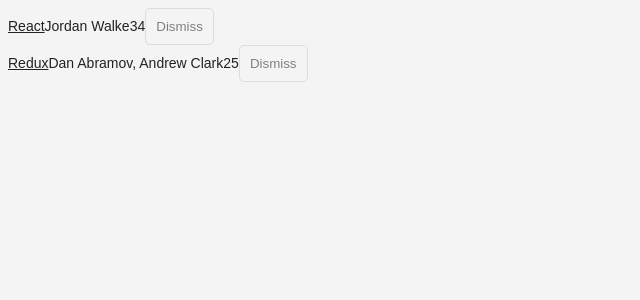
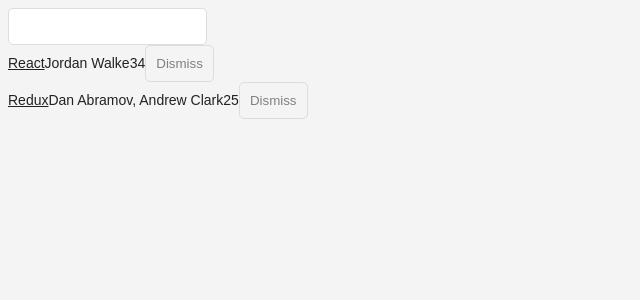
Before and after one commit to alfieqashwa/hackernews-hooks, a React (Create React App) app: page / in a window 1280 px wide. Shown: the top 300 px of the page, without its empty margins (0-640 px from the left). Built offline with nearby package versions, Linux system fonts and the light colour scheme.

Commit message:
create HOC isSearched

```diff
--- a/src/App.js
+++ b/src/App.js
@@ -20,17 +20,30 @@
   }
 ];
 
+function isSearched(searchTerm) {
+  return function(item) {
+    return item.title.toLowerCase().includes(searchTerm.toLowerCase());
+  };
+}
+
 export default function App() {
   const [list, setList] = useState(data);
+  const [searchTerm, setSearchTerm] = useState('');
 
   function onDismiss(id) {
     setList(list.filter(item => item.objectID !== id));
     // setData(updatedList);
   }
+  function onSearchChange(e) {
+    setSearchTerm(e.target.value);
+  }
 
   return (
     <div className="App">
-      {list.map(item => (
+      <form>
+        <input type="text" onChange={onSearchChange} />
+      </form>
+      {list.filter(isSearched(searchTerm)).map(item => (
         <div key={item.objectID}>
           <span>
             <a href={item.url}>{item.title}</a>
```
